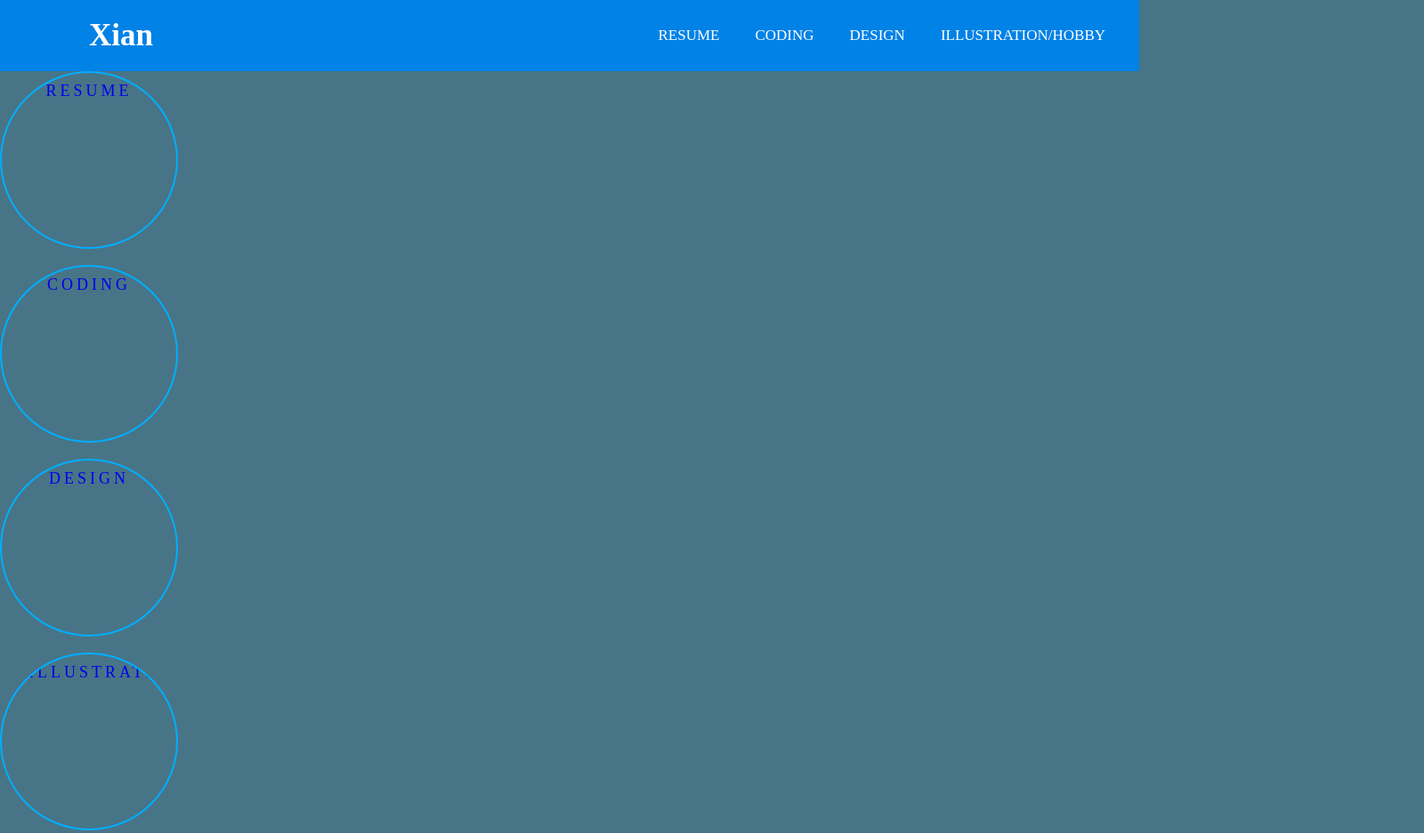
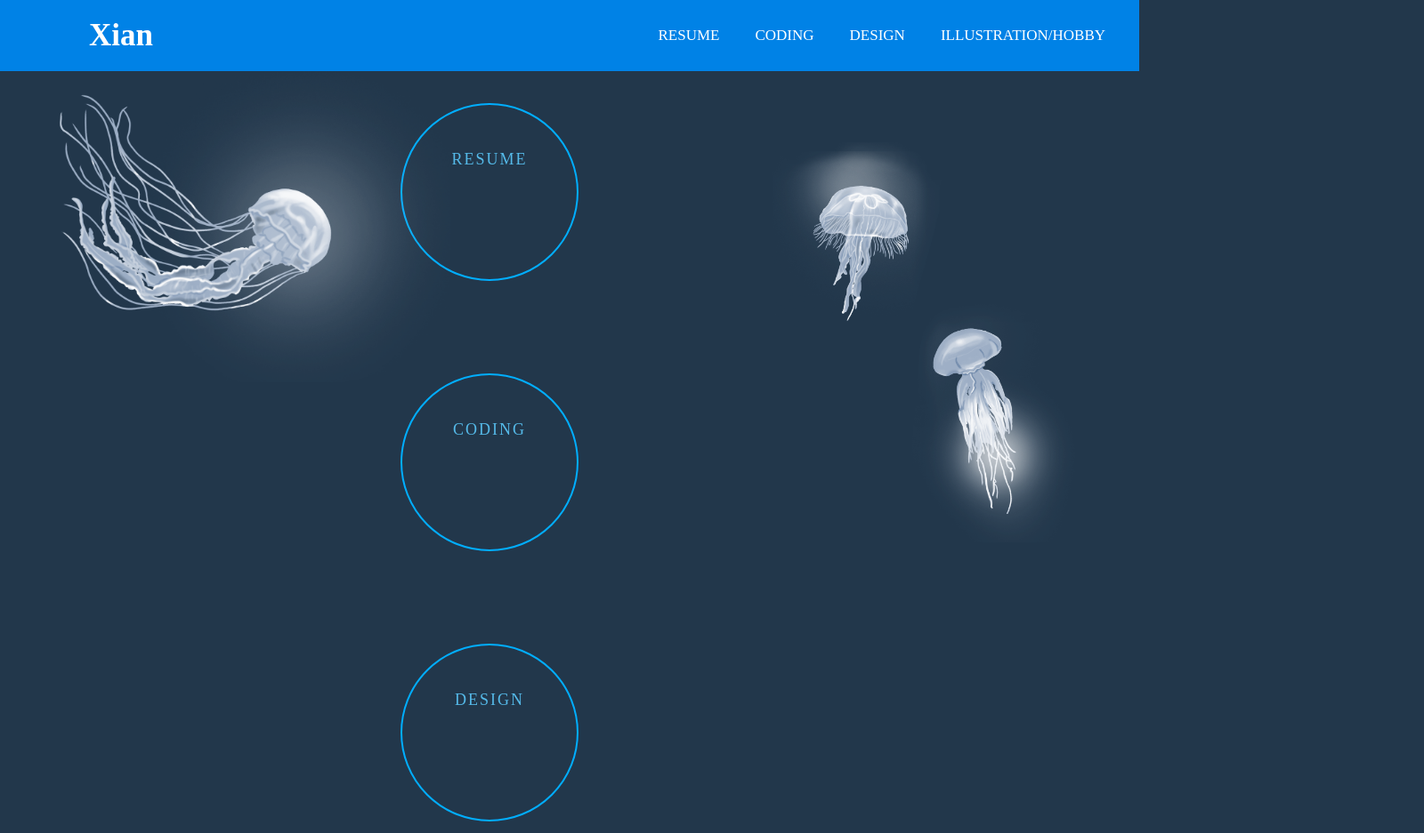
Before and after one commit to GuanXianLeow/resume-portfolio-web, a plain HTML site: page index.html in a window 1280 px wide. Shown: the top 937 px of the page at 89% size, 1600 px wide, since content can reach past the window. Drawn offline with Linux system fonts and the light colour scheme.

Commit message:
jelly fish

```diff
--- a/index.html
+++ b/index.html
@@ -23,7 +23,7 @@
       </ul>
     </nav>
 
-
+    <br><br>
 
   <div id="button">
 <a href="resume.html">
@@ -31,21 +31,21 @@
   <div class="wave"></div>
 </a>
 </div>
-<br>
+
 <div id="button">
   <a href="coding.html">
     <span>Coding</span>
     <div class="wave"></div>
   </a>
   </div>
-  <br>
+
   <div id="button">
     <a href="design.html">
       <span>Design</span>
       <div class="wave"></div>
     </a>
     </div>
-    <br>
+
     <div id="button">
       <a href="Hobby.html">
         <span>Illustration/Hobby</span>
@@ -53,6 +53,8 @@
       </a>
       </div>
 
+      <img class="s1" src="/image/jelly fish 1.png" alt="s1">
+      <img class="s3" src="/image/jelly fish 2.png" alt="s3">
 
 
   </body>
@@ -61,5 +63,37 @@
   <div id="banner">
     <img src="/image/bottom.png" style="max-width:100%;" >
   </div>
+  <br>  <br>  <br>  <br>  <br>
+
+  <div id="bottom wrapper">
+
+    <div id="about">
+    <span>About Me</span>
+
+    <img src="/image/creature.png" style="width: 100px;">
+  </div>
+
+
+  <div id="contact">
+
+  <a href="https://www.instagram.com/"><img src="/image/IG.png"></a>
+  <a href="https://twitter.com/"><img src="/image/TW.png"></a>
+  <a href="https://github.com/GuanXianLeow?tab=repositories"><img src="/image/github.png" ></a>
+
+  </div>
+
+  </div>
+
+  <br>  <br>
+
+
+
+  <footer>
+
+  </footer>
+
+  <script src="index.js"></script>
+
+
 
 </html>
--- /dev/null
+++ b/index.js
@@ -0,0 +1,11 @@
+function parallax(element, distance, speed){
+        const item = document.querySelector(element);
+        item.style.transform = `translateY(${distance * speed}px)`;
+        }
+
+        window.addEventListener("scroll", function(){
+
+
+          parallax('.s1', window.scrollY, 1.1);
+          parallax('.s3', window.scrollY, 1.1);
+         });
--- a/style.css
+++ b/style.css
@@ -6,7 +6,7 @@
   box-sizing: border-box;
 }
 body {
-  background-color: #487487;
+  background-color: #22374b;
 }
 nav {
   background: #0082e6;
@@ -96,26 +96,28 @@ a:hover {
 }
 
 #button {
-  flex-direction: row;
   position: relative;
-  display: block;
-  padding: 10px 30px;
+  padding-top: 4%;
+  padding-bottom: 4%;
   border: 2px solid #00aeff;
   border-radius: 100px;
   text-transform: uppercase;
   text-align: center;
   font-size: 18px;
-  letter-spacing: 4px;
+  letter-spacing: 2px;
   color: #00aeff;
   text-decoration: none;
   height: 200px;
   width: 200px;
   overflow: hidden;
+  display: inline-block;
+  margin: 0px 0px 100px 450px;
 }
 #button span {
   position: relative;
   z-index: 1;
   transition: 1s;
+  color: #55bae9;
 }
 #button:hover span {
   color: #fff;
@@ -156,6 +158,30 @@ a:hover {
   margin: 0px auto;
 }
 
+#contact {
+  background-color: "";
+  width: 100%;
+  height: 100px;
+  display: grid;
+  grid-template-columns: 200px 200px auto 200px;
+  align-items: center;
+  padding: 0px 800px;
+}
+
+.s1 {
+  position: absolute;
+  height: 450px;
+  top: 20%;
+  right: 5%;
+}
+
+.s3 {
+  position: absolute;
+  height: 350px;
+  top: 10%;
+  left: 1%;
+}
+
 @media all and (max-width: 500px) {
   #banner {
     margin: 0px auto;
```
Also changed, not shown: image/IG.png (added), image/TW.png (added), image/github.png (added), image/jelly fish 1.png (added), image/jelly fish 2.png (added).
